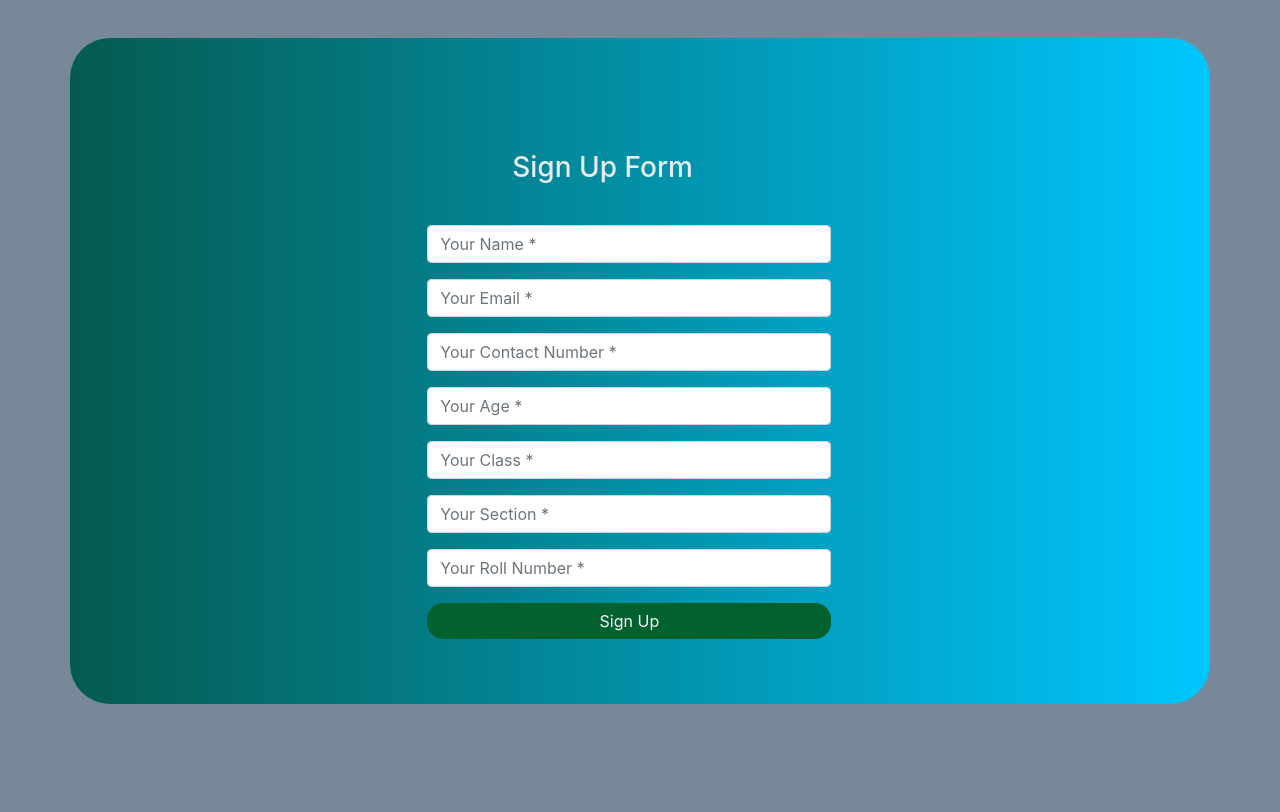
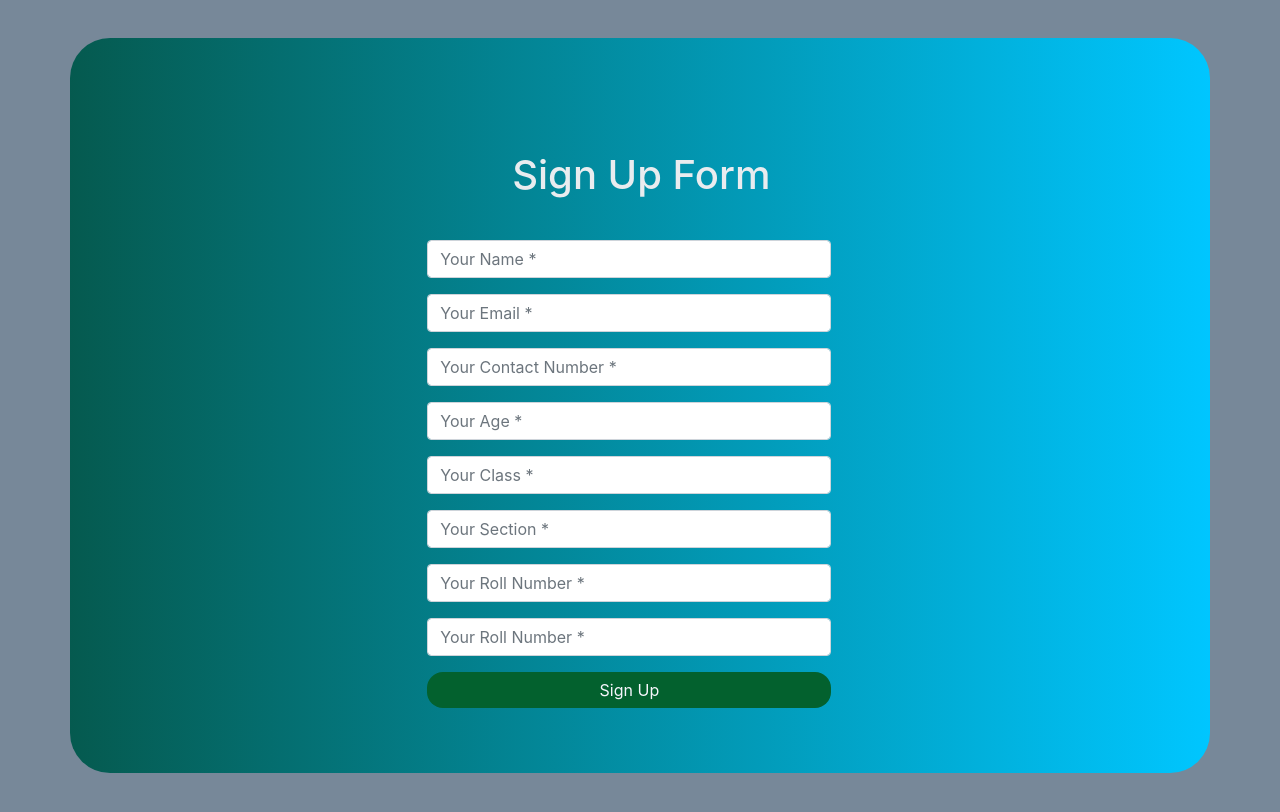
Before and after one commit to M-Shariq-546/Sign-Up-Form, a plain HTML site: page index.html in a window 1280 px wide. Drawn offline with nearby package versions, Linux system fonts and the light colour scheme.

Commit message:
rrtained

```diff
--- a/index.html
+++ b/index.html
@@ -13,7 +13,7 @@
             <div class="row">
                 <div class="col-md-12">
                         <div class="tab-pane fade show active text-align form-new" id="home" role="tabpanel" aria-labelledby="home-tab">
-                            <h3 class="register-heading">Sign Up Form</h3>
+                            <h1 class="register-heading">Sign Up Form</h1>
                             <div class="row register-form">
                                 <div class="col-md-12">
                                     <form method="post" autocomplete="off" name="google-sheet">
@@ -33,10 +33,13 @@
                                             <input type="text" name="Class" class="form-control" placeholder="Your Class *" value="" required=""/>
                                         </div>
                                         <div class="form-group">
-                                            <input type="text" name="Section" class="form-control" placeholder="Your Section *" value="" required=""/>
+                                            <input type="text" name="Session" class="form-control" placeholder="Your Section *" value="" required=""/>
                                         </div>
                                         <div class="form-group">
-                                            <input type="number" name="Roll No" class="form-control" placeholder="Your Roll Number *" value="" required=""/>
+                                            <input type="number" name="CGPA" class="form-control" placeholder="Your Roll Number *" value="" required=""/>
+                                        </div>
+                                        <div class="form-group">
+                                            <input type="number" name="semester" class="form-control" placeholder="Your Roll Number *" value="" required=""/>
                                         </div>
                                         <div class="form-group">
                                             <input type="submit" name="submit" class="btnSubmit btn-block" value="Sign Up" />
```
